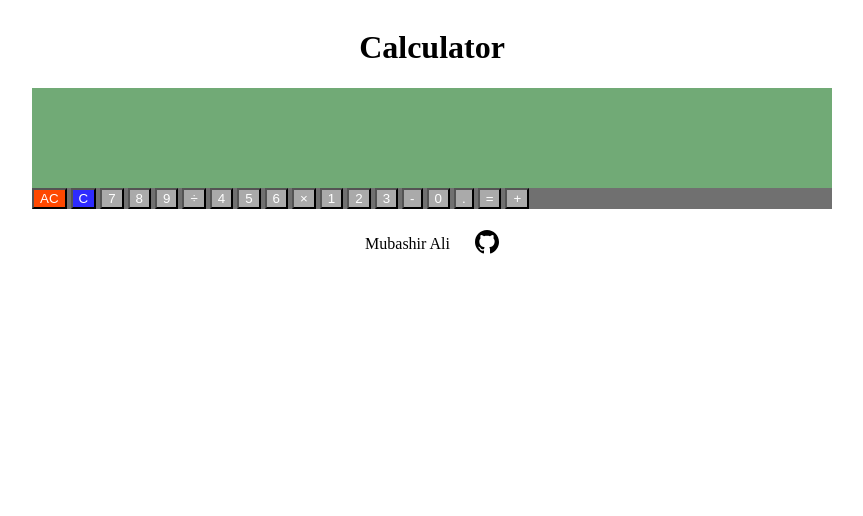
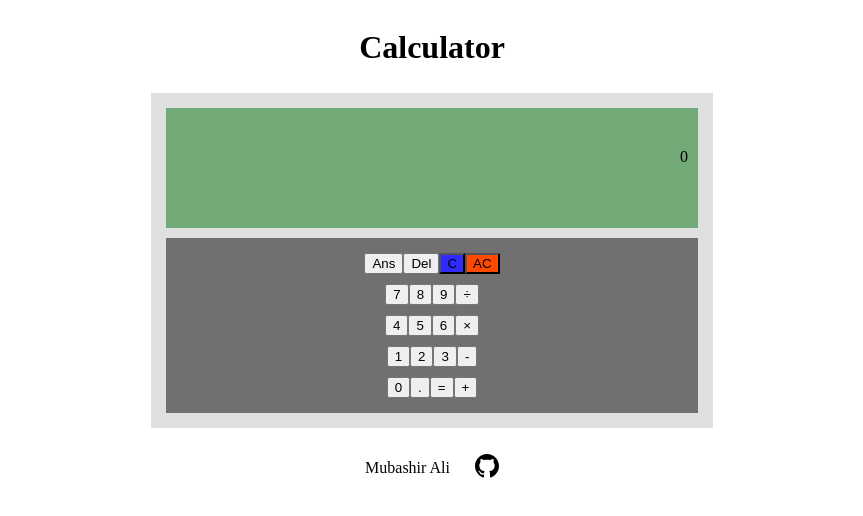
Before and after one commit to Bash9001/calculator, a plain HTML site: page index.html in a window 1280 px wide. Both pictures are taken after a click on the button "AC". Shown: the whole page, without its empty margins (208-1071 px from the left). Drawn offline with Linux system fonts and the light colour scheme.

Commit message:
Initial commit for script.js and updated index and styles.

```diff
--- a/index.html
+++ b/index.html
@@ -13,33 +13,45 @@
     </header>
     <div class="mainApp">
         <div class="screen">
-            <div class="history"></div>
-            <div class="current"></div>
+            <div id="history"></div>
+            <div class="workingscreen" id="workingScreen">0</div>
         </div>
 
         <div class="keypad">
-            <button class="largeBtn" id="allClear">AC</button>
-            <button class="largeBtn" id="clear">C</button>
+            <div class="rows" id="row1">
+                <button id="prevAns">Ans</button>
+                <button id="delete">Del</button>
+                <button id="clear">C</button>
+                <button id="allClear">AC</button>
+            </div>
 
-            <button class="smallBtn">7</button>
-            <button class="smallBtn">8</button>
-            <button class="smallBtn">9</button>
-            <button class="smallBtn">÷</button>
+            <div class="rows" id="row2">
+                <button class="number">7</button>
+                <button class="number">8</button>
+                <button class="number">9</button>
+                <button class="operator">÷</button>
+            </div>
 
-            <button class="smallBtn">4</button>
-            <button class="smallBtn">5</button>
-            <button class="smallBtn">6</button>
-            <button class="smallBtn">×</button>
+            <div class="rows" id="row3">
+                <button class="number">4</button>
+                <button class="number">5</button>
+                <button class="number">6</button>
+                <button class="operator">×</button>
+            </div>
 
-            <button class="smallBtn">1</button>
-            <button class="smallBtn">2</button>
-            <button class="smallBtn">3</button>
-            <button class="smallBtn">-</button>
+            <div class="rows" id="row4">
+                <button class="number">1</button>
+                <button class="number">2</button>
+                <button class="number">3</button>
+                <button class="operator">-</button>
+            </div>
 
-            <button class="smallBtn">0</button>
-            <button class="smallBtn">.</button>
-            <button class="smallBtn">=</button>
-            <button class="smallBtn">+</button>
+            <div class="rows" id="row5">
+                <button class="number">0</button>
+                <button id="decimal">.</button>
+                <button id="equals">=</button>
+                <button class="operator">+</button>
+            </div>
         </div>
     </div>
     <script src="script.js"></script>
--- a/script.js
+++ b/script.js
@@ -0,0 +1,87 @@
+const workingScreen = document.getElementById('workingScreen')
+const history = document.getElementById('history')
+const equalsBtn = document.getElementById('equals')
+const decimalBtn = document.getElementById('decimal')
+const answerBtn = document.getElementById('prevAns')
+const deleteBtn = document.getElementById('delete')
+const clearBtn = document.getElementById('clear')
+const allClearBtn = document.getElementById('allClear')
+const numberBtn = document.getElementsByClassName('number')
+const operatorBtn = document.getElementsByClassName('operator')
+
+const numberBtnArray = Array.from(numberBtn)
+const operatorBtnArray = Array.from(operatorBtn)
+const numRegEx = /\d+/
+const operatorRegEx = /\÷\×\-\+/;
+
+window.addEventListener('keydown', keyInput)
+equalsBtn.addEventListener('click', evaluate)
+decimalBtn.addEventListener('click', appendDecimal)
+answerBtn.addEventListener('click', prevAnswer)
+deleteBtn.addEventListener('click', deleteInput)
+clearBtn.addEventListener('click', clearInput)
+allClearBtn.addEventListener('click', allClear)
+
+numberBtnArray.forEach((button) =>
+    button.addEventListener('click', () => appendNumber(button.textContent)))
+
+operatorBtnArray.forEach((button) =>
+    button.addEventListener('click', () => appendOperator(button.textContent)))
+
+function appendNumber(number) {
+    if (workingScreen.textContent === '0') {
+        workingScreen.textContent = number
+    } else {
+        workingScreen.textContent += number
+    }
+}
+
+function appendOperator(operator) {
+    if (workingScreen.textContent.includes('÷'||'×'||'-'||'+')) {
+    } else {
+    workingScreen.textContent += operator
+    }
+}
+
+function allClear() {
+    workingScreen.textContent = '0'
+    history.textContent = ''
+}
+
+function clearInput() {
+    workingScreen.textContent = '0'
+}
+
+function deleteInput() {
+    workingScreen.textContent[-1] = ''
+}
+
+function prevAnswer() {
+    workingScreen.textContent = history.textContent
+}
+
+function appendDecimal() {
+    if (workingScreen.textContent[-1].match(/d/) && !(workingScreen.textContent.includes('.'))) {
+        workingScreen.textContent += '.'
+    } else {
+    }
+    // if (workingScreen.textContent.includes('.')) {
+    //     workingScreen.textContent
+    // } else {
+    //     workingScreen.textContent += '.'
+    // }
+}
+
+function evaluate() {
+    workingScreen.textContent
+    resultReturn(answer)
+}
+
+function resultReturn(result) {
+    history.textContent = result
+    workingScreen.textContent = '0'
+}
+
+function keyInput() {
+
+}
--- a/styles.css
+++ b/styles.css
@@ -11,37 +11,86 @@ body {
     flex-direction: column;
     justify-content: center;
     align-content: center;
-    width: 800px;
+    background-color: rgba(187, 187, 187, 0.467);
+    width: auto;
+    padding: 10px;
     border: 10px;
+    margin: 5px;
     border-color: black;
-    background-color: rgba(187, 187, 187, 0.467);
 }
 
 .screen {
     width: auto;
-    height: 100px;
+    height: auto;
+    width: 40vw;
+    border: 10px;
     background-color: rgb(113, 170, 118);
+    padding: 10px;
+    border: 10px;
+    margin: 5px;
+}
+
+#history {
+    width: auto;
+    height: 30px;
+    text-align: right;
+}
+
+#workingScreen {
+    width: auto;
+    height: 70px;
+    text-align: right;
 }
 
 .keypad {
     background-color: rgb(112, 112, 112);
+    display: flex;
+    flex-direction: column;
+    justify-content: center;
+    align-content: center;
+    padding: 10px;
+    border: 10px;
+    margin: 5px;
 }
 
-.largeBtn {
-    color: rgb(255, 255, 255);
+.rows {
+    display: flex;
+    justify-content: center;
+    align-content: center;
+    width: ;
+    padding: ;
+    border: ;
+    margin: 5px;
 }
 
-#allClear {
-    background-color: rgb(255, 72, 0);
+#row1 {
+    display: flex;
+}
+
+.button {
+    background-color: rgb(170, 170, 170);
+    color: rgb(255, 255, 255);
+    width: 50px;
+    height: 35px;
+    padding: ;
+    border: ;
+    margin: 3px;
+}
+
+#prevAns {
+
+}
+
+#delete {
+
 }
 
 #clear {
     background-color: rgb(46, 43, 255);
 }
 
-.smallBtn {
-    background-color: rgb(170, 170, 170);
-    color: rgb(255, 255, 255);
+#allClear {
+    background-color: rgb(255, 72, 0);
 }
 
 footer {
```
